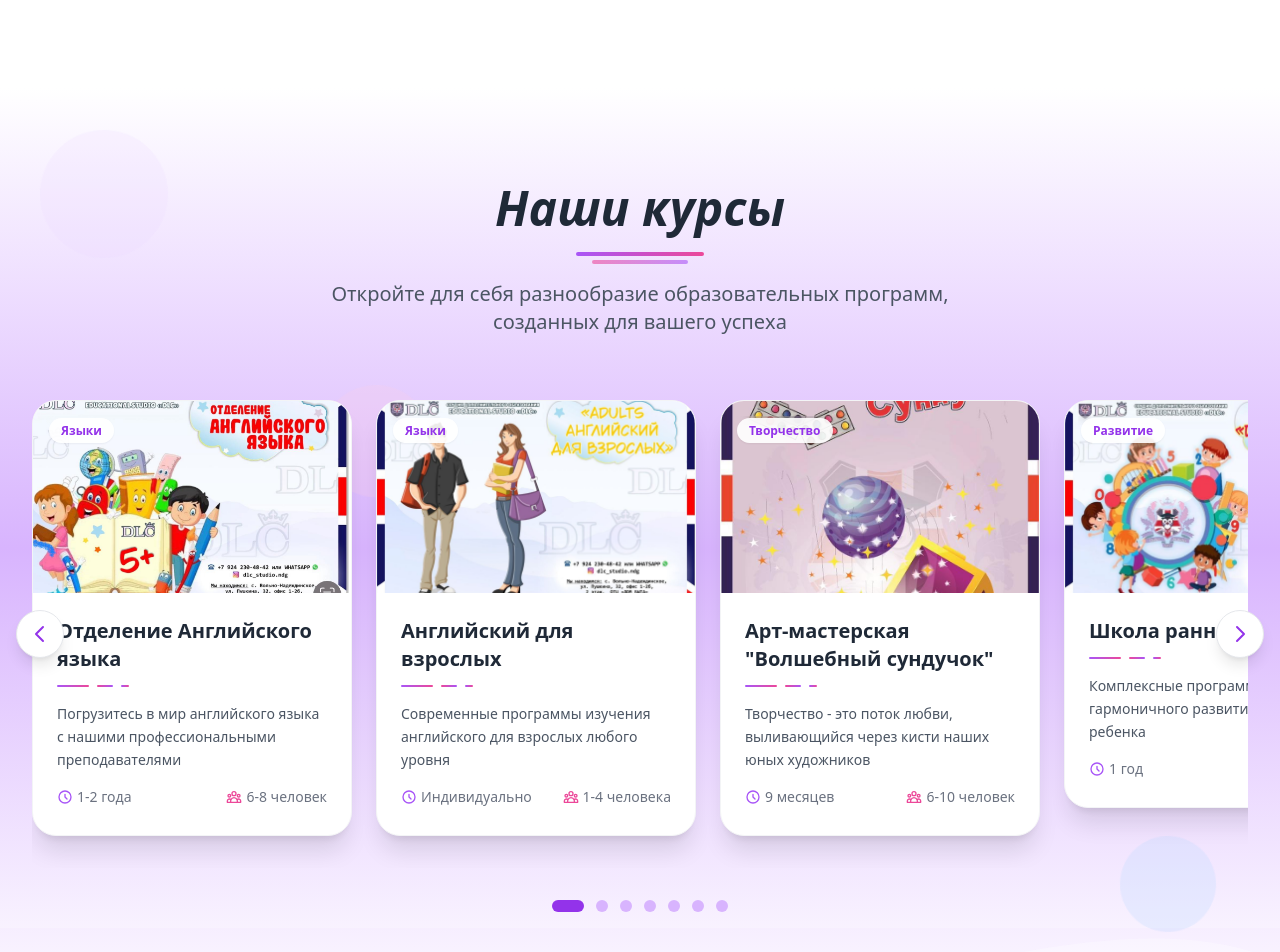
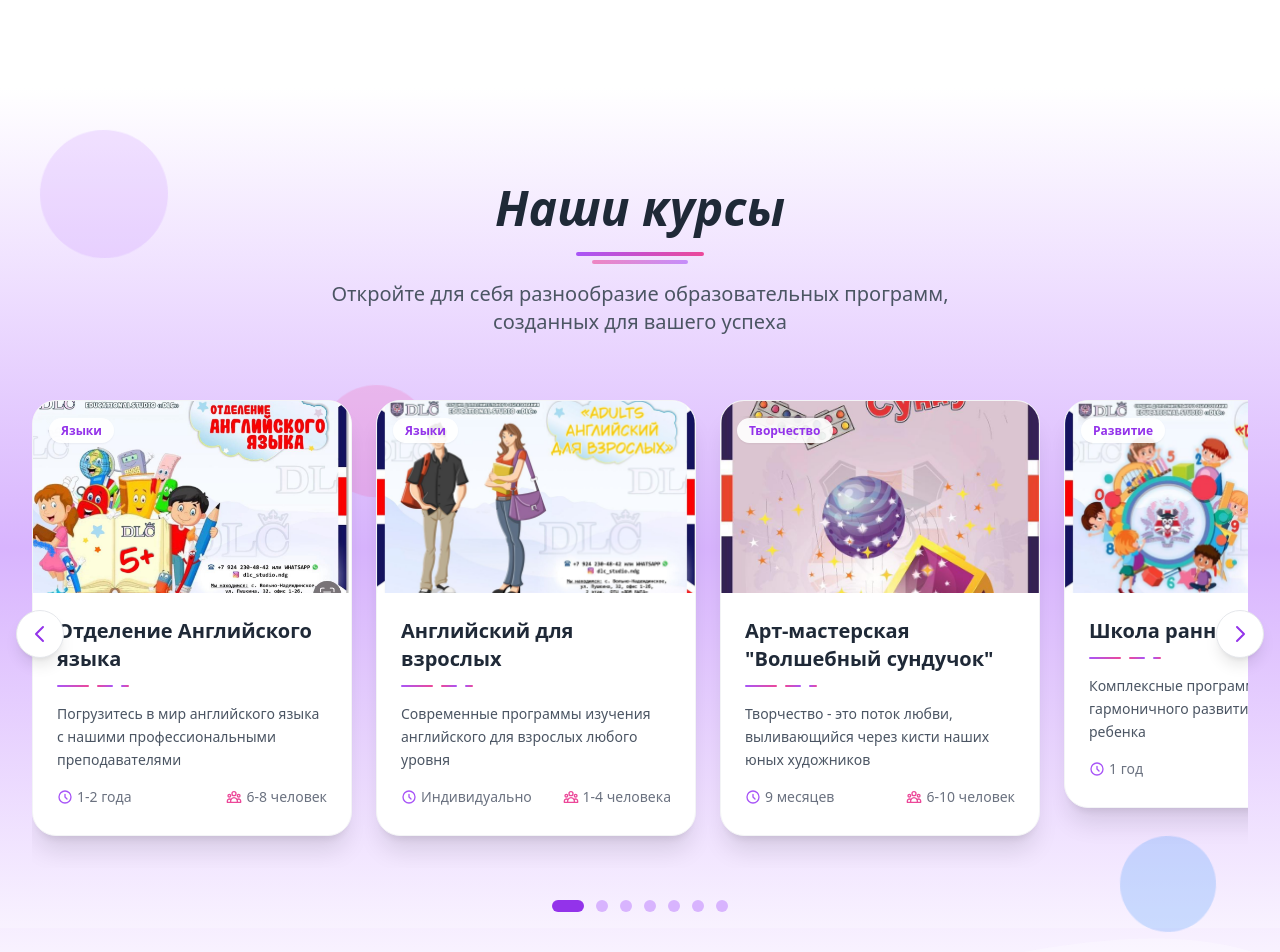
Before and after one commit to TakaMorY/dlc_stusio, a Nuxt app: page / in a window 1280 px wide. Shown: the part 1000-1952 px from the top of the page. Built offline with nearby package versions, Linux system fonts and the light colour scheme.

Commit message:
redisign10

```diff
--- a/components/CardsTovers.vue
+++ b/components/CardsTovers.vue
@@ -4,13 +4,13 @@
         <!-- Улучшенные декоративные элементы -->
         <div class="absolute inset-0 overflow-hidden">
             <div
-                class="absolute top-10 left-10 w-20 h-20 md:w-32 md:h-32 bg-purple-200 rounded-full opacity-20 animate-float">
+                class="absolute top-10 left-10 w-20 h-20 md:w-32 md:h-32 bg-purple-400 rounded-full opacity-20 animate-float">
             </div>
-            <div class="absolute bottom-20 right-16 w-16 h-16 md:w-24 md:h-24 bg-blue-200 rounded-full opacity-30 animate-float"
+            <div class="absolute bottom-20 right-16 w-16 h-16 md:w-24 md:h-24 bg-blue-400 rounded-full opacity-30 animate-float"
                 style="animation-delay: 2s;"></div>
-            <div class="absolute top-1/3 left-1/4 w-20 h-20 md:w-28 md:h-28 bg-pink-200 rounded-full opacity-25 animate-float"
+            <div class="absolute top-1/3 left-1/4 w-20 h-20 md:w-28 md:h-28 bg-pink-400 rounded-full opacity-25 animate-float"
                 style="animation-delay: 4s;"></div>
-            <div class="absolute top-2/3 right-1/3 w-16 h-16 md:w-20 md:h-20 bg-purple-300 rounded-full opacity-20 animate-float"
+            <div class="absolute top-2/3 right-1/3 w-16 h-16 md:w-20 md:h-20 bg-purple-400 rounded-full opacity-20 animate-float"
                 style="animation-delay: 1s;"></div>
 
             <!-- Волны -->
@@ -368,14 +368,14 @@ const startAutoScroll = () => {
             } else {
                 scrollToSlide(0)
             }
-        }, 5000)
+        }, 7000)
     }
 
     // Перезапускаем автоскролл через 3 секунды после взаимодействия
     setTimeout(() => {
         isUserInteracting.value = false
         startAutoScroll()
-    }, 3000)
+    }, 7000)
 }
 
 // Добавляем Resize Observer для пересчета при изменении размера окна
```
